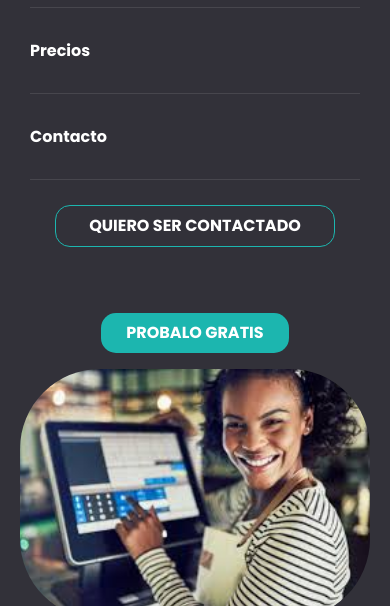
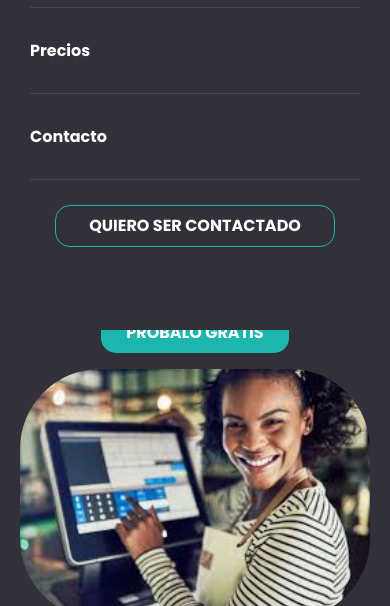
Before and after one commit to Juanperrino/zna-html, a plain HTML site: page index.html in a window 390 px wide. Both pictures are taken after a click on the button 315 px from the left and 51 px from the top of the page. Shown: the part 238-844 px from the top of the page. Drawn offline with nearby package versions, Linux system fonts and the light colour scheme.

Commit message:
menu hv2

```diff
--- a/app.css
+++ b/app.css
@@ -386,7 +386,7 @@ body {
     }
 
     .header .nav.activ {
-        height: 52vh;
+        height: 55vh;
         pointer-events: auto;
     }
 
```
